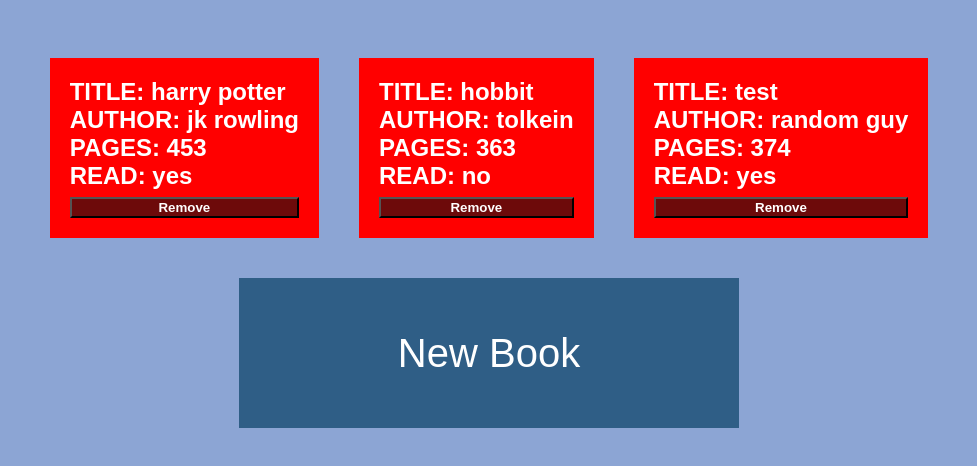
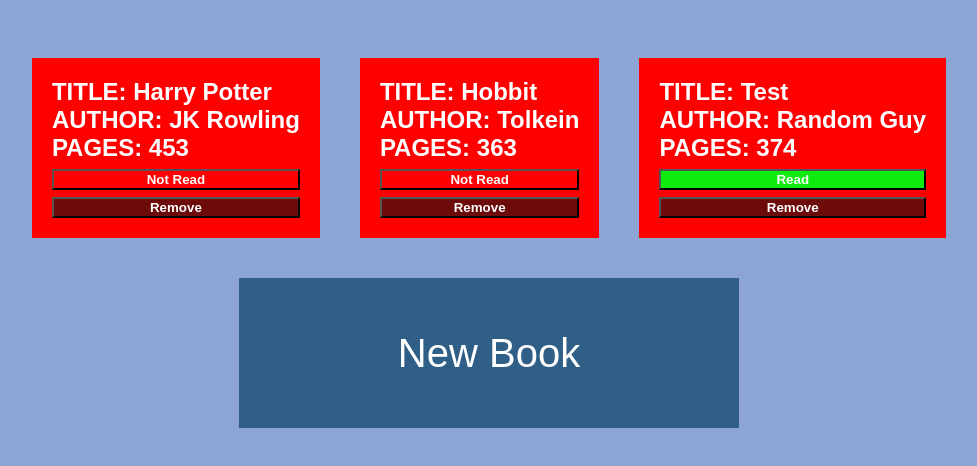
Before and after one commit to DonnieAndMooie/library, a plain HTML site: page index.html in a window 1280 px wide. Shown: the part 170-636 px from the top of the page, without its empty margins (151-1128 px from the left). Drawn offline with Linux system fonts and the light colour scheme.

Commit message:
Add a button to toggle whether the book is read
Organise the code into a clearer structure

```diff
--- a/script.js
+++ b/script.js
@@ -13,17 +13,80 @@ function Book(title, author, pages, read){
     this.read = read;
 }
 
+Book.prototype.toggleRead = function(){
+    if (this.read === true){
+        this.read = false
+    }
+    else {
+        this.read = true
+    }
+    }
+
+
+Book.prototype.createCard = function (){
+    const bookCard = document.createElement("div");
+    bookCard.classList.add("card");
+    const cardTitle = document.createElement("div");
+    const cardAuthor = document.createElement("div");
+    const cardPages = document.createElement("div");
+    const readBtn = document.createElement("button");
+    const removeBtn = document.createElement("button")
+    cardTitle.textContent = "TITLE: " + this.title;
+    cardAuthor.textContent = "AUTHOR: " + this.author;
+    cardPages.textContent = "PAGES: " + this.pages;
+    removeBtn.textContent = "Remove";
+    removeBtn.classList.add("removeBtn")
+    readBtn.classList.add("readBtn")
+    let indexValue = myLibrary.indexOf(this)
+    removeBtn.setAttribute("index", indexValue)
+    readBtn.setAttribute("index", indexValue)
+    this.index = indexValue
+    removeBtn.classList.add("removeBtn")
+    bookCard.appendChild(cardTitle);
+    bookCard.appendChild(cardAuthor);
+    bookCard.appendChild(cardPages);
+    bookCard.appendChild(readBtn);
+    bookCard.appendChild(removeBtn);
+
+    if (this.read === true){
+        readBtn.textContent = "Read"
+        readBtn.classList.add("read")
+    }
+    else{
+        readBtn.textContent = "Not Read"
+    }
+
+
+    readBtn.addEventListener("click", (e) =>{
+        if (this.read === true){
+            this.read = false
+            readBtn.classList.remove("read")
+            readBtn.textContent = "Not Read"
+        }
+
+        else{
+            this.read = true
+            readBtn.textContent = "Read";
+            readBtn.classList.add("read");
+        }
+
+})
+    return bookCard
+}
+
+
+
 function addBookToLibrary(book){
     myLibrary.push(book)
 }
 
-const hp = new Book("harry potter", "jk rowling", 453, "yes");
+const hp = new Book("Harry Potter", "JK Rowling", 453, false);
 addBookToLibrary(hp)
 
-const hobbit = new Book("hobbit", "tolkein", 363, "no")
+const hobbit = new Book("Hobbit", "Tolkein", 363, false)
 addBookToLibrary(hobbit)
 
-const test = new Book("test", "random guy", 374, "yes")
+const test = new Book("Test", "Random Guy", 374, true)
 addBookToLibrary(test)
 
 addBookBtn.addEventListener("click", () =>{
@@ -38,36 +101,12 @@ function updateScreen(){
         container.removeChild(container.lastChild)
     }
 
-    for (book of myLibrary){
-        const bookCard = document.createElement("div");
-        bookCard.classList.add("card");
+    for (const book of myLibrary){
+        const bookCard = book.createCard()
         container.appendChild(bookCard);
-        const cardTitle = document.createElement("div");
-        const cardAuthor = document.createElement("div");
-        const cardPages = document.createElement("div");
-        const cardRead = document.createElement("div");
-        const removeBtn = document.createElement("button")
-        cardTitle.textContent = "TITLE: " + book.title;
-        cardAuthor.textContent = "AUTHOR: " + book.author;
-        cardPages.textContent = "PAGES: " + book.pages;
-        cardRead.textContent = "READ: " + book.read;
-        removeBtn.textContent = "Remove";
-        removeBtn.classList.add("removeBtn")
-        let indexValue = myLibrary.indexOf(book)
-        removeBtn.setAttribute("index", indexValue)
-        removeBtn.classList.add("removeBtn")
-        bookCard.appendChild(cardTitle);
-        bookCard.appendChild(cardAuthor);
-        bookCard.appendChild(cardPages);
-        bookCard.appendChild(cardRead);
-        bookCard.appendChild(removeBtn);
         }
-
     removeCards()
-
-
-
-    }
+        }
 
 
 
@@ -93,7 +132,7 @@ function clearInputs(){
 
 function removeCards(){
     const removeBtns = document.querySelectorAll(".removeBtn");
-    for (btn of removeBtns){
+    for (const btn of removeBtns){
         let deleteIndex = btn.getAttribute("index")
         btn.addEventListener("click", () => {
         myLibrary.splice(deleteIndex, 1)
@@ -102,4 +141,6 @@ function removeCards(){
 }
 }
 
+
+
 updateScreen()
--- a/styles.css
+++ b/styles.css
@@ -94,3 +94,17 @@ h1{
     font-weight: bold;
 
 }
+
+button.read{
+    width: 100%;
+    background-color: rgb(15, 235, 15);
+    color: white;
+    font-weight: bold;
+}
+
+.readBtn{
+    width: 100%;
+    background-color: red;
+    color: white;
+    font-weight: bold;
+}
```
